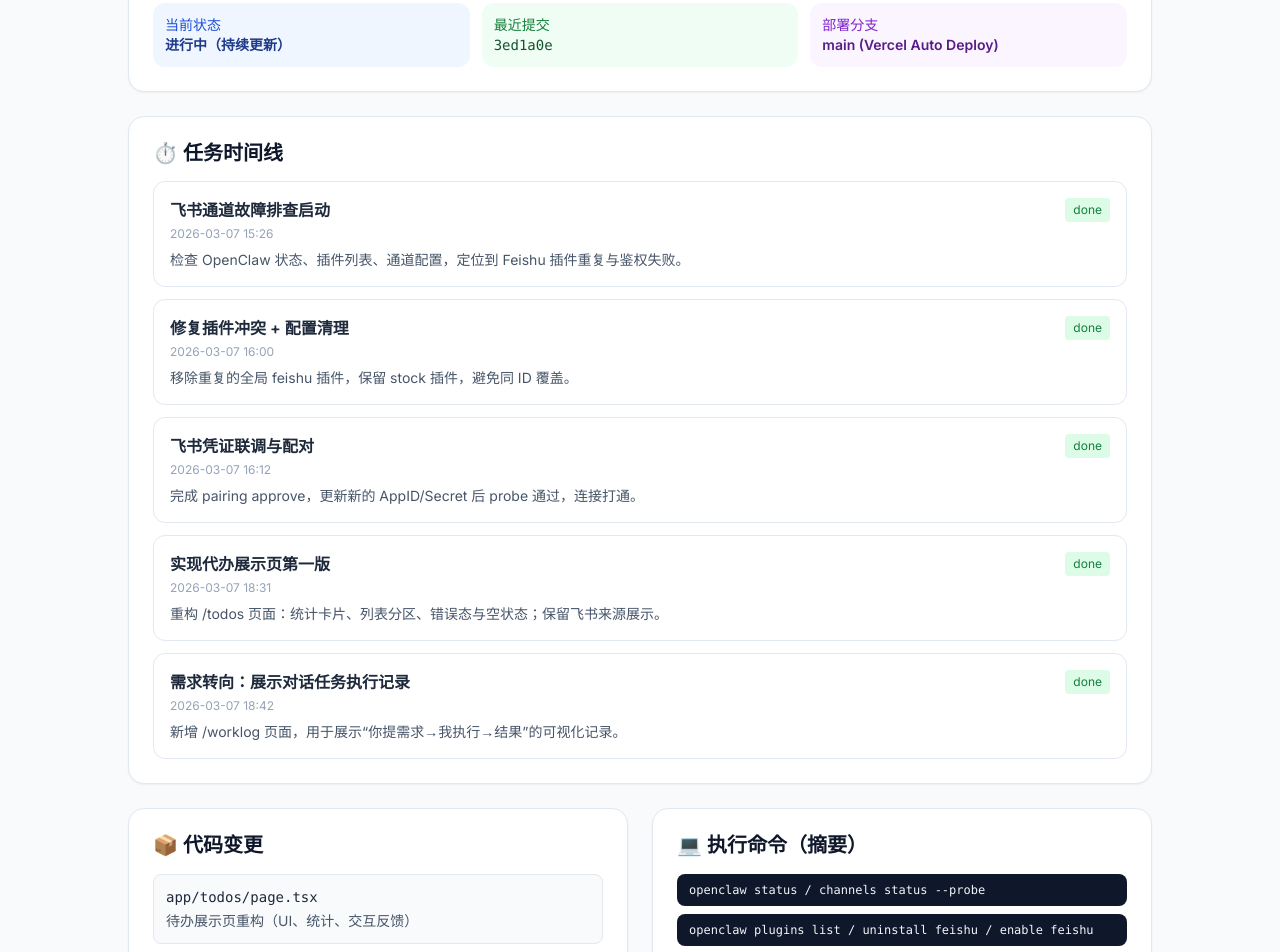
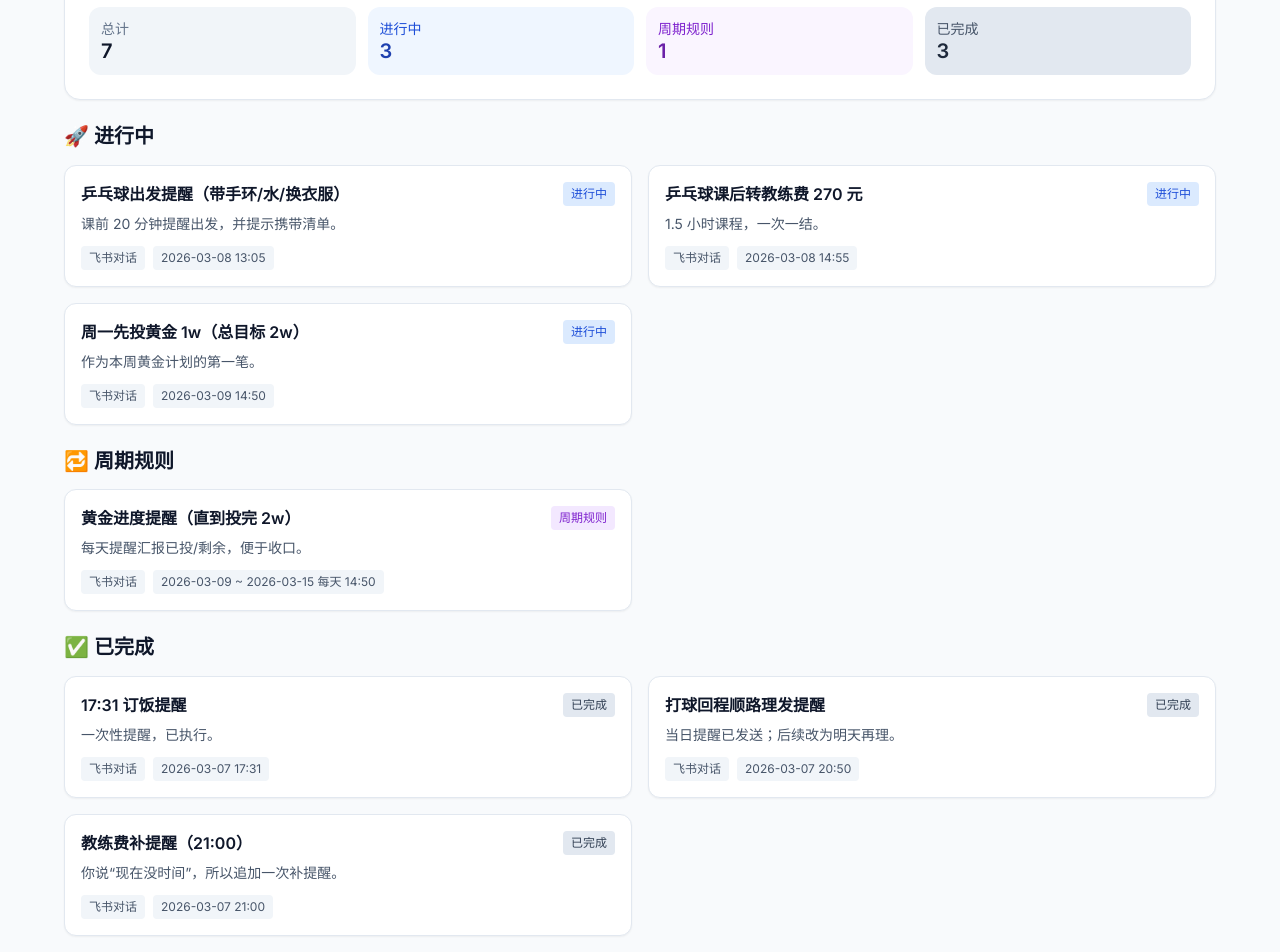
Before and after one commit to coolCicada/nextjs-lession, a Next.js app: page /worklog in a window 1280 px wide. Shown: the part 160-1112 px from the top of the page. Built offline with nearby package versions, Linux system fonts and the light colour scheme; a web font is replaced by a local one.

Commit message:
feat: upgrade worklog to V2 chat reminders overview

```diff
--- a/app/worklog/page.tsx
+++ b/app/worklog/page.tsx
@@ -1,130 +1,162 @@
-const timeline = [
+type TaskStatus = 'active' | 'recurring' | 'done';
+
+type Task = {
+  id: string;
+  title: string;
+  source: 'feishu' | 'webchat';
+  schedule: string;
+  detail: string;
+  status: TaskStatus;
+};
+
+const tasks: Task[] = [
   {
-    time: '2026-03-07 15:26',
-    title: '飞书通道故障排查启动',
-    detail: '检查 OpenClaw 状态、插件列表、通道配置，定位到 Feishu 插件重复与鉴权失败。',
+    id: 'pingpong-depart-20260308-1305',
+    title: '乒乓球出发提醒（带手环/水/换衣服）',
+    source: 'feishu',
+    schedule: '2026-03-08 13:05',
+    detail: '课前 20 分钟提醒出发，并提示携带清单。',
+    status: 'active',
+  },
+  {
+    id: 'pingpong-fee-20260308-1455',
+    title: '乒乓球课后转教练费 270 元',
+    source: 'feishu',
+    schedule: '2026-03-08 14:55',
+    detail: '1.5 小时课程，一次一结。',
+    status: 'active',
+  },
+  {
+    id: 'gold-monday-10k',
+    title: '周一先投黄金 1w（总目标 2w）',
+    source: 'feishu',
+    schedule: '2026-03-09 14:50',
+    detail: '作为本周黄金计划的第一笔。',
+    status: 'active',
+  },
+  {
+    id: 'gold-daily-1450',
+    title: '黄金进度提醒（直到投完 2w）',
+    source: 'feishu',
+    schedule: '2026-03-09 ~ 2026-03-15 每天 14:50',
+    detail: '每天提醒汇报已投/剩余，便于收口。',
+    status: 'recurring',
+  },
+  {
+    id: 'food-order-1731',
+    title: '17:31 订饭提醒',
+    source: 'feishu',
+    schedule: '2026-03-07 17:31',
+    detail: '一次性提醒，已执行。',
     status: 'done',
   },
   {
-    time: '2026-03-07 16:00',
-    title: '修复插件冲突 + 配置清理',
-    detail: '移除重复的全局 feishu 插件，保留 stock 插件，避免同 ID 覆盖。',
+    id: 'haircut-after-pingpong',
+    title: '打球回程顺路理发提醒',
+    source: 'feishu',
+    schedule: '2026-03-07 20:50',
+    detail: '当日提醒已发送；后续改为明天再理。',
     status: 'done',
   },
   {
-    time: '2026-03-07 16:12',
-    title: '飞书凭证联调与配对',
-    detail: '完成 pairing approve，更新新的 AppID/Secret 后 probe 通过，连接打通。',
-    status: 'done',
-  },
-  {
-    time: '2026-03-07 18:31',
-    title: '实现代办展示页第一版',
-    detail: '重构 /todos 页面：统计卡片、列表分区、错误态与空状态；保留飞书来源展示。',
-    status: 'done',
-  },
-  {
-    time: '2026-03-07 18:42',
-    title: '需求转向：展示对话任务执行记录',
-    detail: '新增 /worklog 页面，用于展示“你提需求→我执行→结果”的可视化记录。',
+    id: 'pingpong-fee-followup',
+    title: '教练费补提醒（21:00）',
+    source: 'feishu',
+    schedule: '2026-03-07 21:00',
+    detail: '你说“现在没时间”，所以追加一次补提醒。',
     status: 'done',
   },
 ];
 
-const codeChanges = [
-  {
-    file: 'app/todos/page.tsx',
-    change: '待办展示页重构（UI、统计、交互反馈）',
-  },
-  {
-    file: 'app/todos/api/todos/route.ts',
-    change: '统一 API 错误处理，修复 TS unknown 错误',
-  },
-  {
-    file: 'app/todos/api/feishu/route.ts',
-    change: '补充错误处理函数，构建可通过',
-  },
-  {
-    file: 'app/todos/api/init/route.ts',
-    change: '补充错误处理函数，构建可通过',
-  },
-  {
-    file: 'app/worklog/page.tsx',
-    change: '新增 AI 执行看板页面（本页）',
-  },
-];
+function statusConfig(status: TaskStatus) {
+  if (status === 'active') {
+    return { label: '进行中', cls: 'bg-blue-100 text-blue-700' };
+  }
+  if (status === 'recurring') {
+    return { label: '周期规则', cls: 'bg-purple-100 text-purple-700' };
+  }
+  return { label: '已完成', cls: 'bg-slate-200 text-slate-700' };
+}
 
-const commands = [
-  'openclaw status / channels status --probe',
-  'openclaw plugins list / uninstall feishu / enable feishu',
-  'openclaw pairing approve feishu 4BCFSW2N',
-  'npm install / npm run build',
-  'git commit / git push origin main',
-];
+function sourceLabel(source: Task['source']) {
+  return source === 'feishu' ? '飞书对话' : '网页对话';
+}
 
-export default function WorklogPage() {
+function TaskCard({ task }: { task: Task }) {
+  const status = statusConfig(task.status);
+  return (
+    <article className="rounded-xl border border-slate-200 bg-white p-4 shadow-sm">
+      <div className="flex items-start justify-between gap-3">
+        <h3 className="text-slate-900 font-semibold">{task.title}</h3>
+        <span className={`text-xs px-2 py-1 rounded ${status.cls}`}>{status.label}</span>
+      </div>
+      <div className="mt-2 text-sm text-slate-600">{task.detail}</div>
+      <div className="mt-3 flex flex-wrap gap-2 text-xs">
+        <span className="rounded bg-slate-100 px-2 py-1 text-slate-600">{sourceLabel(task.source)}</span>
+        <span className="rounded bg-slate-100 px-2 py-1 text-slate-600">{task.schedule}</span>
+      </div>
+    </article>
+  );
+}
+
+export default function WorklogV2Page() {
+  const active = tasks.filter((t) => t.status === 'active');
+  const recurring = tasks.filter((t) => t.status === 'recurring');
+  const done = tasks.filter((t) => t.status === 'done');
+
   return (
     <main className="min-h-screen bg-slate-50 py-10 px-4 md:px-8">
-      <div className="max-w-5xl mx-auto space-y-6">
+      <div className="max-w-6xl mx-auto space-y-6">
         <section className="bg-white border border-slate-200 rounded-2xl p-6 shadow-sm">
-          <h1 className="text-2xl md:text-3xl font-bold text-slate-900">🛠️ AI 执行记录看板</h1>
-          <p className="mt-2 text-slate-600">
-            这个页面不是普通待办，而是展示「你在对话中的需求」和「我实际执行结果」。
+          <h1 className="text-2xl md:text-3xl font-bold text-slate-900">📌 对话提醒总览（V2）</h1>
+          <p className="text-slate-600 mt-2">
+            这个页面聚焦“你在聊天里交代的提醒事项”，并按状态总览展示。
           </p>
-          <div className="mt-4 grid grid-cols-1 md:grid-cols-3 gap-3 text-sm">
+
+          <div className="grid grid-cols-2 md:grid-cols-4 gap-3 mt-5 text-sm">
+            <div className="rounded-xl bg-slate-100 p-3">
+              <div className="text-slate-500">总计</div>
+              <div className="text-xl font-semibold text-slate-900">{tasks.length}</div>
+            </div>
             <div className="rounded-xl bg-blue-50 p-3">
-              <div className="text-blue-700">当前状态</div>
-              <div className="font-semibold text-blue-900">进行中（持续更新）</div>
-            </div>
-            <div className="rounded-xl bg-green-50 p-3">
-              <div className="text-green-700">最近提交</div>
-              <div className="font-mono text-green-900">3ed1a0e</div>
+              <div className="text-blue-700">进行中</div>
+              <div className="text-xl font-semibold text-blue-800">{active.length}</div>
             </div>
             <div className="rounded-xl bg-purple-50 p-3">
-              <div className="text-purple-700">部署分支</div>
-              <div className="font-semibold text-purple-900">main (Vercel Auto Deploy)</div>
+              <div className="text-purple-700">周期规则</div>
+              <div className="text-xl font-semibold text-purple-800">{recurring.length}</div>
+            </div>
+            <div className="rounded-xl bg-slate-200 p-3">
+              <div className="text-slate-600">已完成</div>
+              <div className="text-xl font-semibold text-slate-800">{done.length}</div>
             </div>
           </div>
         </section>
 
-        <section className="bg-white border border-slate-200 rounded-2xl p-6 shadow-sm">
-          <h2 className="text-xl font-semibold text-slate-900 mb-4">⏱️ 任务时间线</h2>
-          <div className="space-y-3">
-            {timeline.map((item) => (
-              <div key={`${item.time}-${item.title}`} className="rounded-xl border border-slate-200 p-4">
-                <div className="flex items-center justify-between gap-3">
-                  <h3 className="font-semibold text-slate-800">{item.title}</h3>
-                  <span className="text-xs px-2 py-1 rounded bg-green-100 text-green-700">{item.status}</span>
-                </div>
-                <div className="text-xs text-slate-400 mt-1">{item.time}</div>
-                <p className="text-slate-600 mt-2 text-sm">{item.detail}</p>
-              </div>
+        <section className="space-y-4">
+          <h2 className="text-xl font-semibold text-slate-900">🚀 进行中</h2>
+          <div className="grid grid-cols-1 md:grid-cols-2 gap-4">
+            {active.map((task) => (
+              <TaskCard key={task.id} task={task} />
             ))}
           </div>
         </section>
 
-        <section className="grid grid-cols-1 md:grid-cols-2 gap-6">
-          <div className="bg-white border border-slate-200 rounded-2xl p-6 shadow-sm">
-            <h2 className="text-xl font-semibold text-slate-900 mb-4">📦 代码变更</h2>
-            <ul className="space-y-3 text-sm">
-              {codeChanges.map((c) => (
-                <li key={c.file} className="rounded-lg bg-slate-50 border border-slate-200 p-3">
-                  <div className="font-mono text-slate-800 break-all">{c.file}</div>
-                  <div className="text-slate-600 mt-1">{c.change}</div>
-                </li>
-              ))}
-            </ul>
+        <section className="space-y-4">
+          <h2 className="text-xl font-semibold text-slate-900">🔁 周期规则</h2>
+          <div className="grid grid-cols-1 md:grid-cols-2 gap-4">
+            {recurring.map((task) => (
+              <TaskCard key={task.id} task={task} />
+            ))}
           </div>
+        </section>
 
-          <div className="bg-white border border-slate-200 rounded-2xl p-6 shadow-sm">
-            <h2 className="text-xl font-semibold text-slate-900 mb-4">💻 执行命令（摘要）</h2>
-            <ul className="space-y-2 text-sm">
-              {commands.map((cmd) => (
-                <li key={cmd} className="rounded-lg bg-slate-900 text-slate-100 px-3 py-2 font-mono text-xs">
-                  {cmd}
-                </li>
-              ))}
-            </ul>
+        <section className="space-y-4">
+          <h2 className="text-xl font-semibold text-slate-900">✅ 已完成</h2>
+          <div className="grid grid-cols-1 md:grid-cols-2 gap-4">
+            {done.map((task) => (
+              <TaskCard key={task.id} task={task} />
+            ))}
           </div>
         </section>
       </div>
```
